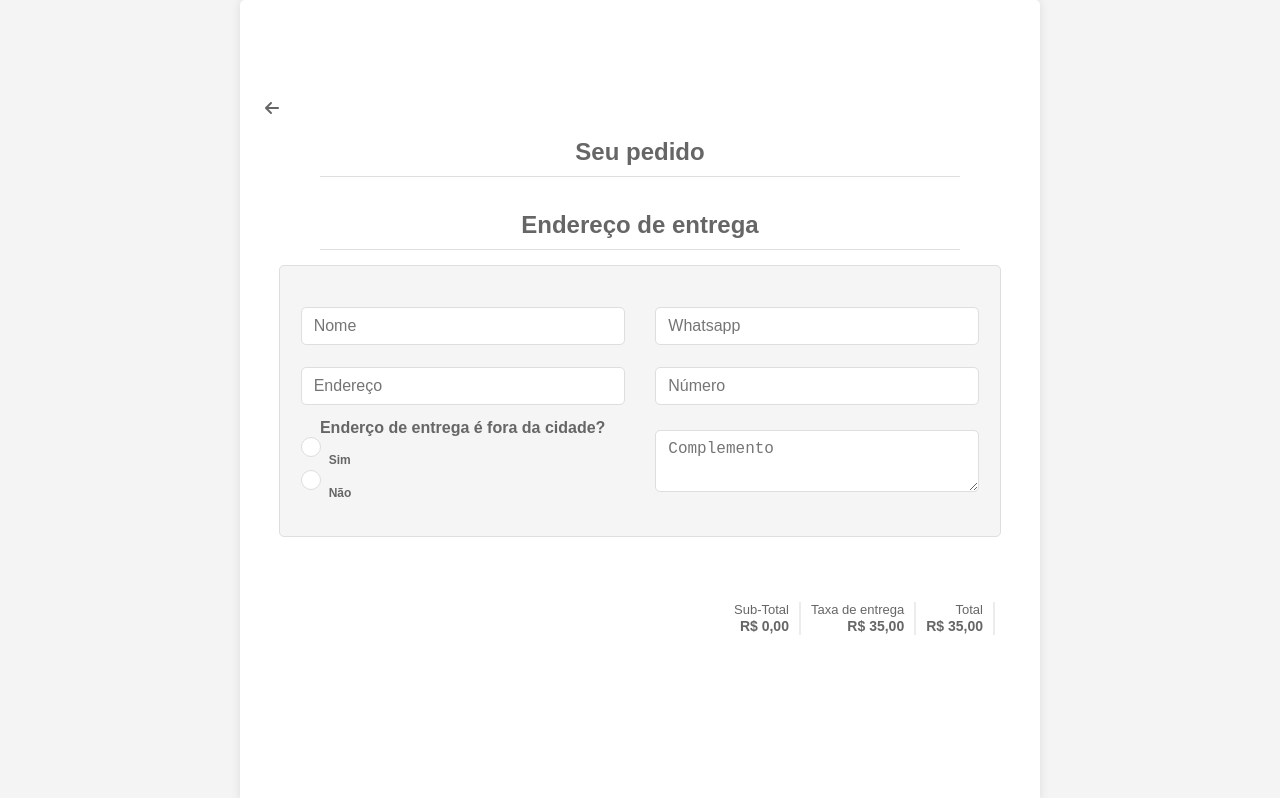
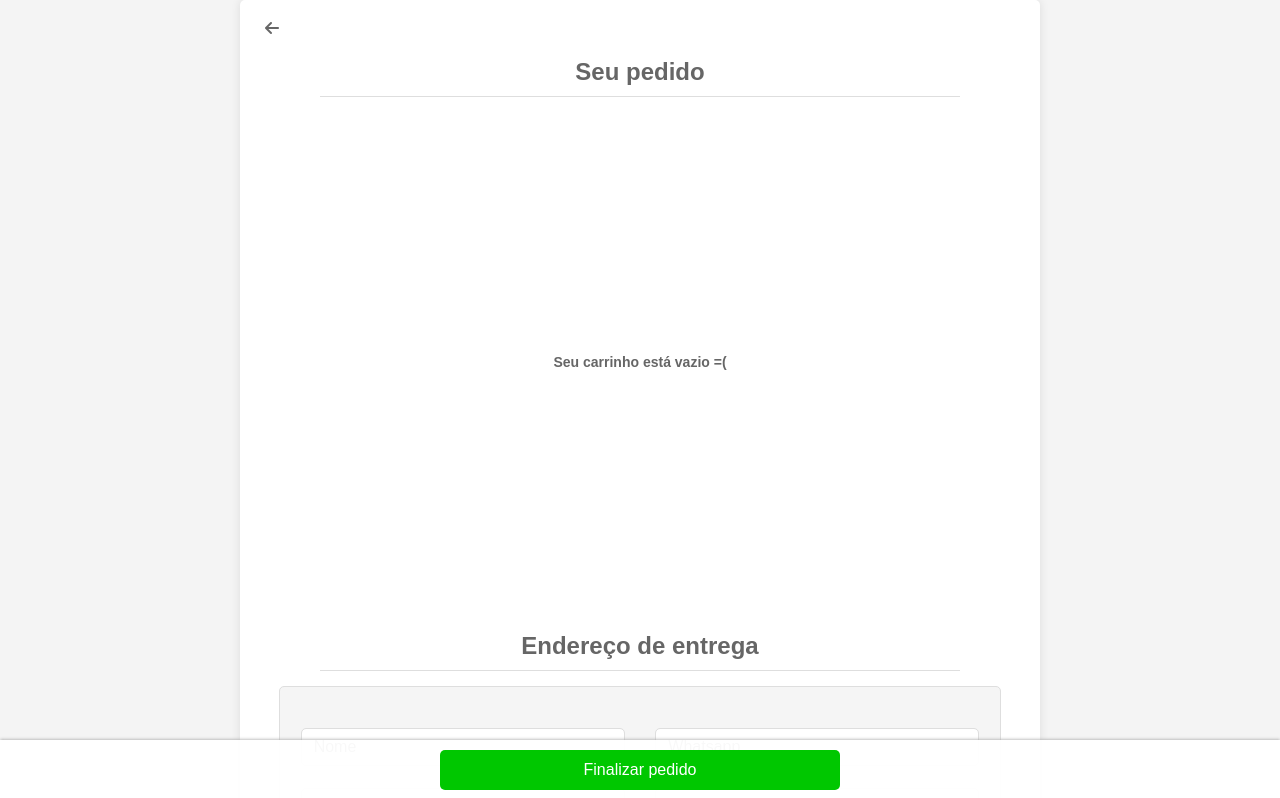
Before and after one commit to DeividAlmeida/menu, a React (Create React App) app: page /cart in a window 1280 px wide. Shown: the top 798 px of the page. Built offline with nearby package versions, Linux system fonts and the light colour scheme.

Commit message:
add analytics

```diff
--- a/package.json
+++ b/package.json
@@ -10,6 +10,7 @@
     "@types/node": "^16.18.97",
     "@types/react": "^18.3.2",
     "@types/react-dom": "^18.3.0",
+    "@vercel/analytics": "^1.3.1",
     "@vercel/speed-insights": "^1.0.11",
     "react": "^18.3.1",
     "react-dom": "^18.3.1",
--- a/src/cart/cart.css
+++ b/src/cart/cart.css
@@ -184,3 +184,13 @@
   font-size: medium;
   text-align: center;
 }
+
+.empty-cart {
+  display: flex;
+  justify-content: center;
+  align-items: center;
+  font-weight: bold;
+  font-size: 14px;
+  height: 500px;
+  width: 100%;
+}
--- a/src/cart/cart.tsx
+++ b/src/cart/cart.tsx
@@ -5,9 +5,10 @@ import { CartContextType } from "../types/cart";
 import { currencyToString } from "../utils";
 import { Link } from "react-router-dom";
 import { ItemCart } from "./item_cart";
+import { Message } from "../utils/message";
 export const Cart = () => {
   const { cart , total } = useContext(CartContext) as CartContextType;
-
+  new Message("oi","5575992581723");
   return (
     <>
       <div className="back-box">
@@ -17,6 +18,10 @@ export const Cart = () => {
       </div>
       <h1 className="cart-title">Seu pedido</h1>
      {
+      cart.length === 0 ?
+        <div className="empty-cart">
+          <p className="empty-cart-text">Seu carrinho está vazio =(</p>
+        </div>:
         cart.map((item, index) => {
           return (
             <ItemCart item={item} index={index} key={index}/>
@@ -75,6 +80,13 @@ export const Cart = () => {
           <strong className="total-price-value">R$ 35,00</strong>
         </div>
       </div>
+      <div className="next-button-box">
+        <button
+          className="next-button"
+        >
+          Finalizar pedido
+        </button>
+      </div>
     </>
   );
 }
--- a/src/index.tsx
+++ b/src/index.tsx
@@ -2,7 +2,7 @@ import React from 'react';
 import ReactDOM from 'react-dom/client';
 import './index.css';
 import App from './App';
-import reportWebVitals from './reportWebVitals';
+import { Analytics } from "@vercel/analytics/react"
 
 const root = ReactDOM.createRoot(
   document.getElementById('root') as HTMLElement
@@ -10,10 +10,6 @@ const root = ReactDOM.createRoot(
 root.render(
   <React.StrictMode>
     <App />
+    <Analytics />
   </React.StrictMode>
 );
-
-// If you want to start measuring performance in your app, pass a function
-// to log results (for example: reportWebVitals(console.log))
-// or send to an analytics endpoint. Learn more: https://bit.ly/CRA-vitals
-reportWebVitals();
```
Also changed, not shown: 1 other file (tests, documents, lock files or other folders). Lines whose indentation alone changed are shown as unchanged.
